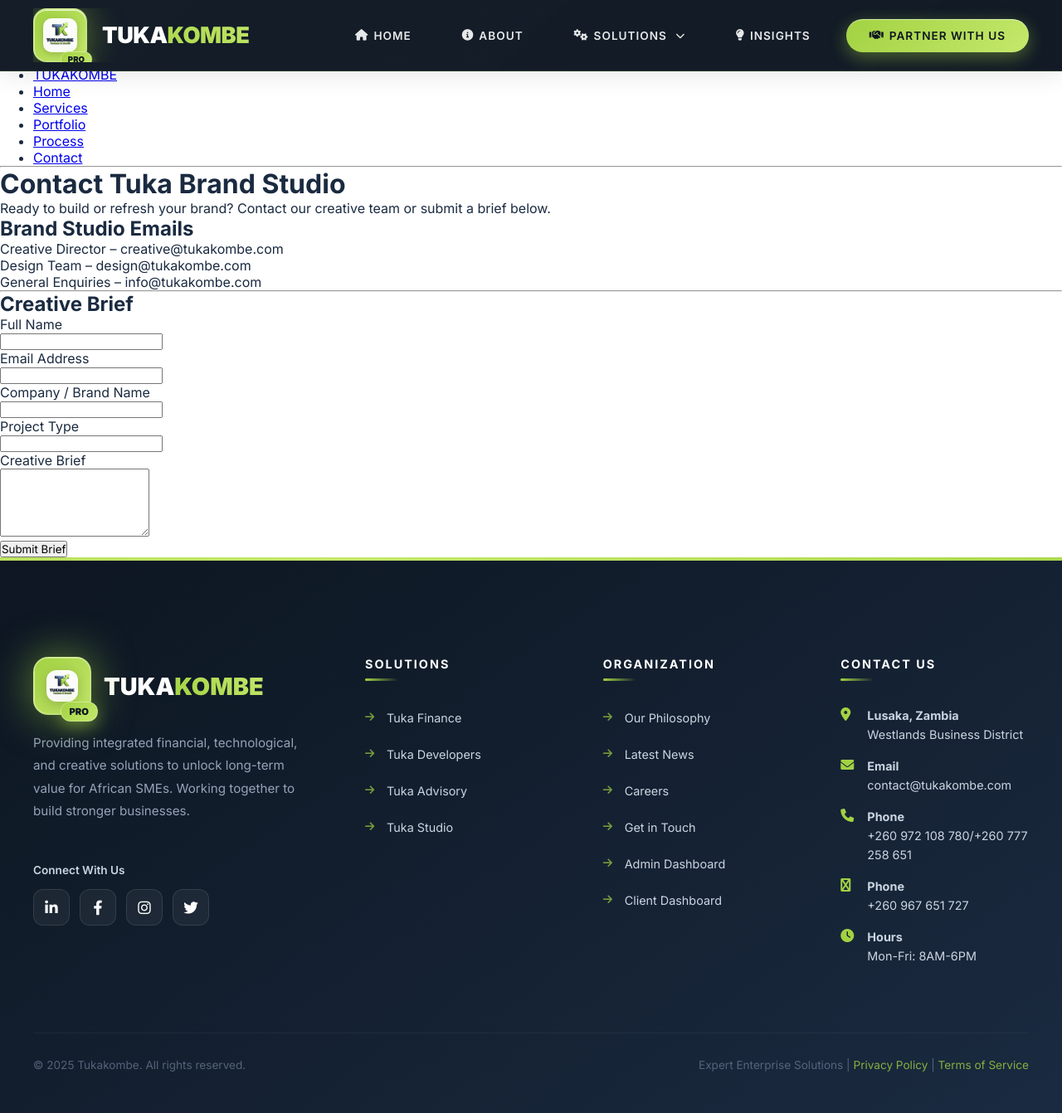
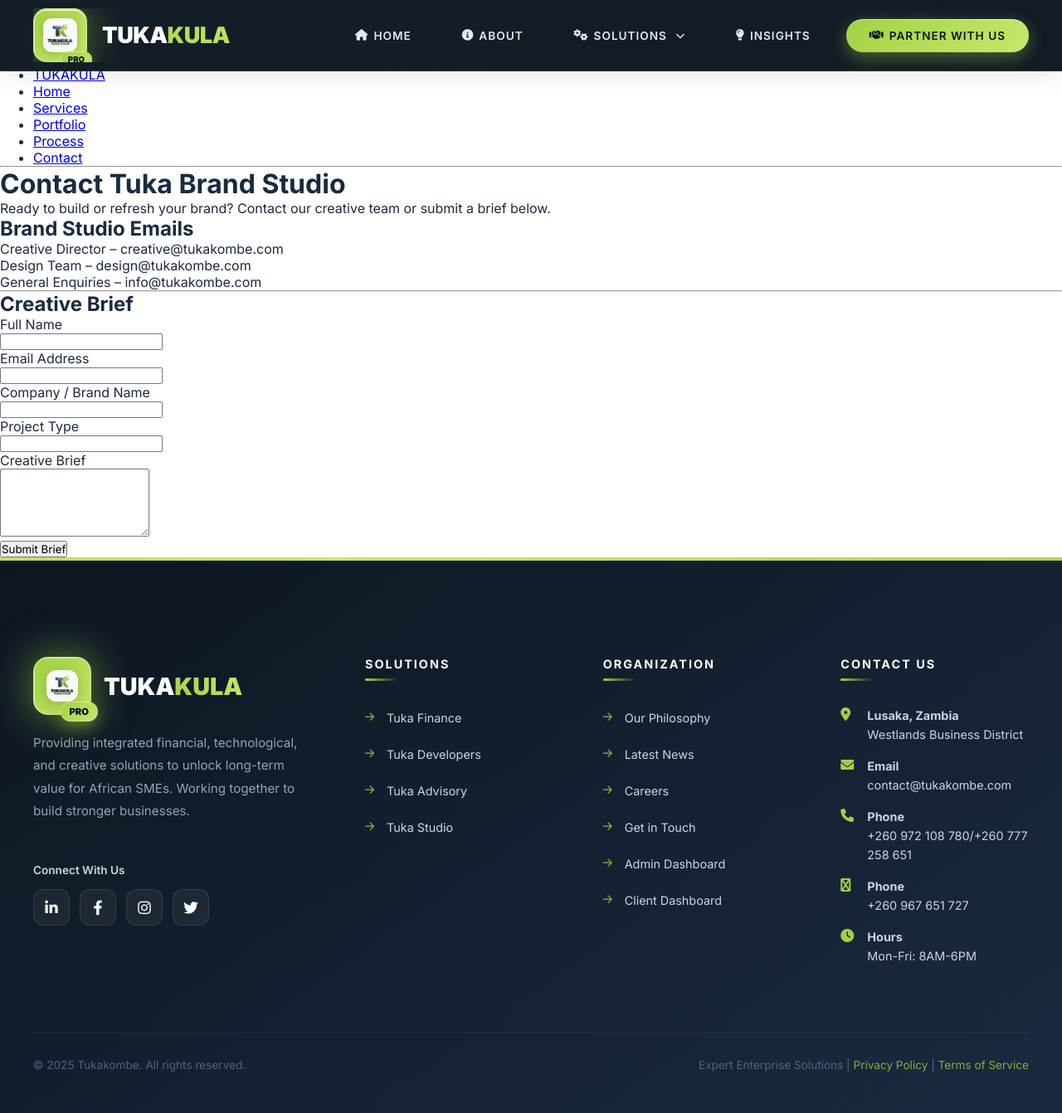
Before and after one commit to Alphique/Tukakombe, a Flask app: page /brand_studio/contact in a window 1280 px wide. Shown: the whole page at 83% size. Run offline with Flask 3, Linux system fonts and the light colour scheme.

Commit message:
changed logo

```diff
--- a/core/templates/base.html
+++ b/core/templates/base.html
@@ -984,7 +984,7 @@
                 </div>
                 <div class="logo-badge">PRO</div>
             </div>
-            <div class="logo-text">TUKA<span>KOMBE</span></div>
+            <div class="logo-text">TUKA<span>KULA</span></div>
         </a>
 
         <!-- Mobile menu button only shows on small screens -->
@@ -1047,7 +1047,7 @@
                         </div>
                         <div class="footer-logo-badge">PRO</div>
                     </div>
-                    <div class="footer-logo-text">TUKA<span>KOMBE</span></div>
+                    <div class="footer-logo-text">TUKA<span>KULA</span></div>
                 </div>
                 <p class="footer-description">
                     Providing integrated financial, technological, and creative solutions
--- a/services/brand_studio/templates/br_base.html
+++ b/services/brand_studio/templates/br_base.html
@@ -4,7 +4,7 @@
 {% block content %}
 <nav class="brand-nav">
     <ul>
-        <li><a href="/">TUKAKOMBE</a></li>
+        <li><a href="/">TUKAKULA</a></li>
         <li><a href="/brand-studio">Home</a></li>
         <li><a href="/brand-studio/services">Services</a></li>
         <li><a href="/brand-studio/portfolio">Portfolio</a></li>
--- a/services/finance/user/templates/fin_base.html
+++ b/services/finance/user/templates/fin_base.html
@@ -13,7 +13,7 @@
                     </div>
                     <div class="logo-badge">FIN</div>
                 </div>
-                <div class="logo-text">TUKA<span>KOMBE</span> <span class="finance-subtitle">FINANCE</span></div>
+                <div class="logo-text">TUKA<span>KULA</span> <span class="finance-subtitle">FINANCE</span></div>
             </a>
 
             <button class="mobile-menu-btn" id="financeMobileMenuBtn">
@@ -140,7 +140,7 @@
                             </div>
                             <div class="finance-footer-logo-badge">FIN</div>
                         </div>
-                        <div class="finance-footer-logo-text">TUKA<span>KOMBE</span> <span class="finance-subtitle">FINANCE</span></div>
+                        <div class="finance-footer-logo-text">TUKA<span>KULA</span> <span class="finance-subtitle">FINANCE</span></div>
                     </div>
                     <p class="finance-footer-description">
                         Empowering African SMEs with accessible capital and strategic financial solutions.
@@ -231,7 +231,7 @@
         </div>
 
         <div class="finance-footer-bottom">
-            <p>&copy; {{ current_year if current_year else "2025" }} Tukakombe Finance. All rights reserved.</p>
+            <p>&copy; {{ current_year if current_year else "2025" }} Tukakula Finance. All rights reserved.</p>
             <p>Financial Solutions Division | <a href="#">Privacy Policy</a> | <a href="#">Terms of Service</a></p>
         </div>
     </footer>
```
Also changed, not shown: static/images/logo.jpeg, static/images/logo.png (added).
